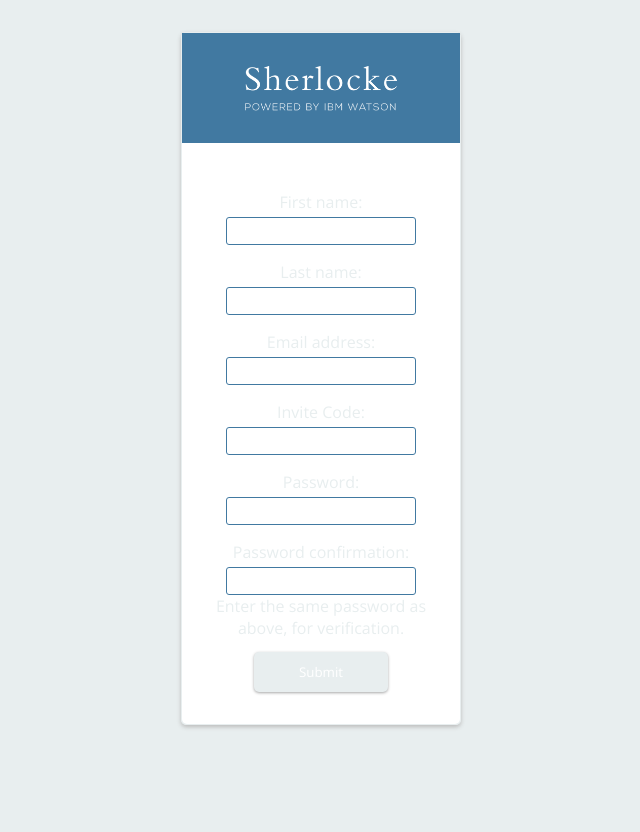
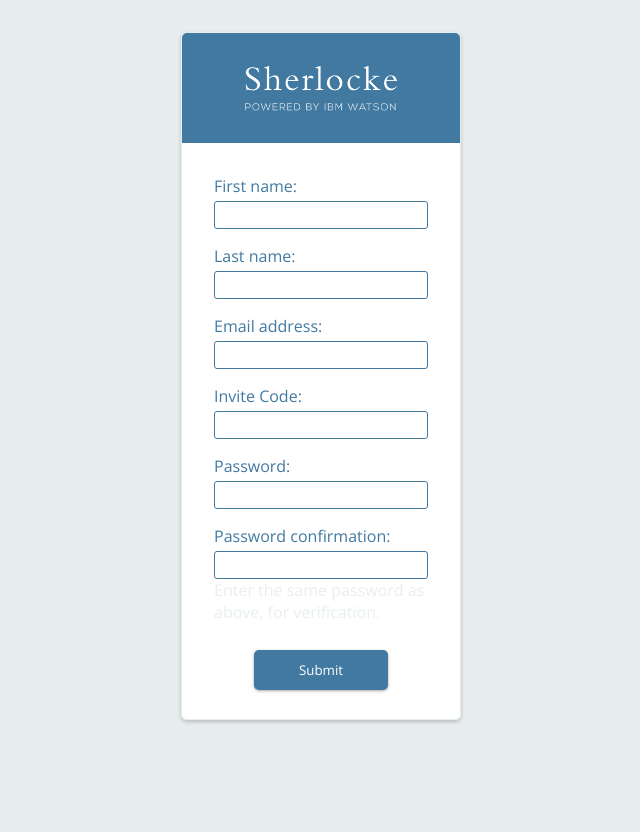
Before and after one commit to elliottsj/baker-street, a Django app: template baker_street/templates/users/login.html in a window 1280 px wide. Shown: the whole page, without its empty margins (319-959 px from the left). After the commit the page ends 724 px from the top, so only its background shows below. Run offline with Django 3.2, Linux system fonts and the light colour scheme; the template is opened without the code that fills it: values that come from a table or form of the project are taken from there, others are empty; parts of the project's set-up code (start-up, migrations or seed data) failed here and were passed over; some libraries are stand-ins or nearby versions.

Commit message:
Fix login styling

```diff
--- a/baker_street/static/stylesheets/application.css
+++ b/baker_street/static/stylesheets/application.css
@@ -14,11 +14,14 @@ body {
 body {
   background-color: #e8eeef;
   font-family: 'Open Sans', Arial, sans-serif;
+  padding-top: 2em;
 }
 
 label {
+  color: #4179a1;
   display: block;
   margin-bottom: 0.25em;
+  text-align: left;
 }
 
 input {
@@ -26,6 +29,7 @@ input {
   border-radius: 3px;
   font-family: 'Open Sans', Arial, sans-serif;
   padding: 0.3em 0.5em;
+  width: 100%;
 }
 
 input + label {
@@ -40,12 +44,12 @@ input + label {
   border-radius: 5px;
   box-shadow: 0 2px 4px #bbb;
   color: #e8eeef;
-  margin: 2em auto;
+  margin: 0 auto;
   width: 280px;
 }
 
   input[type='submit'] {
-    background-color: #e8eeef;
+    background-color: #4179a1;
     border: none;
     border-radius: 5px;
     box-shadow: 0 1px 3px #a8a8a8;
@@ -53,7 +57,7 @@ input + label {
     cursor: pointer;
     display: block;
     font-family: 'Open Sans', Arial, sans-serif;
-    margin: 1em auto 0;
+    margin: 2em auto 1em;
     padding: 0.75em 1.5em;
     height: 3em;
     width: 10em;
@@ -63,12 +67,22 @@ input + label {
   #form-header {
     background: #4179a1 url('../images/logo_white_name.png') no-repeat center center;
     background-size: auto 45px;
+    border-radius: 5px 5px 0 0;
     height: 110px;
   }
 
   #form-contents {
     background-color: #fff;
     border-radius: 0 0 5px 5px;
-    padding: 2em;
-    text-align: center;
+    padding: 1em 2em;
   }
+
+  .errorlist {
+    color: #4179a1;
+    margin-bottom: 1em;
+  }
+
+    .errorlist li {
+      font-size: 0.85em;
+      list-style: none;
+    }
```
